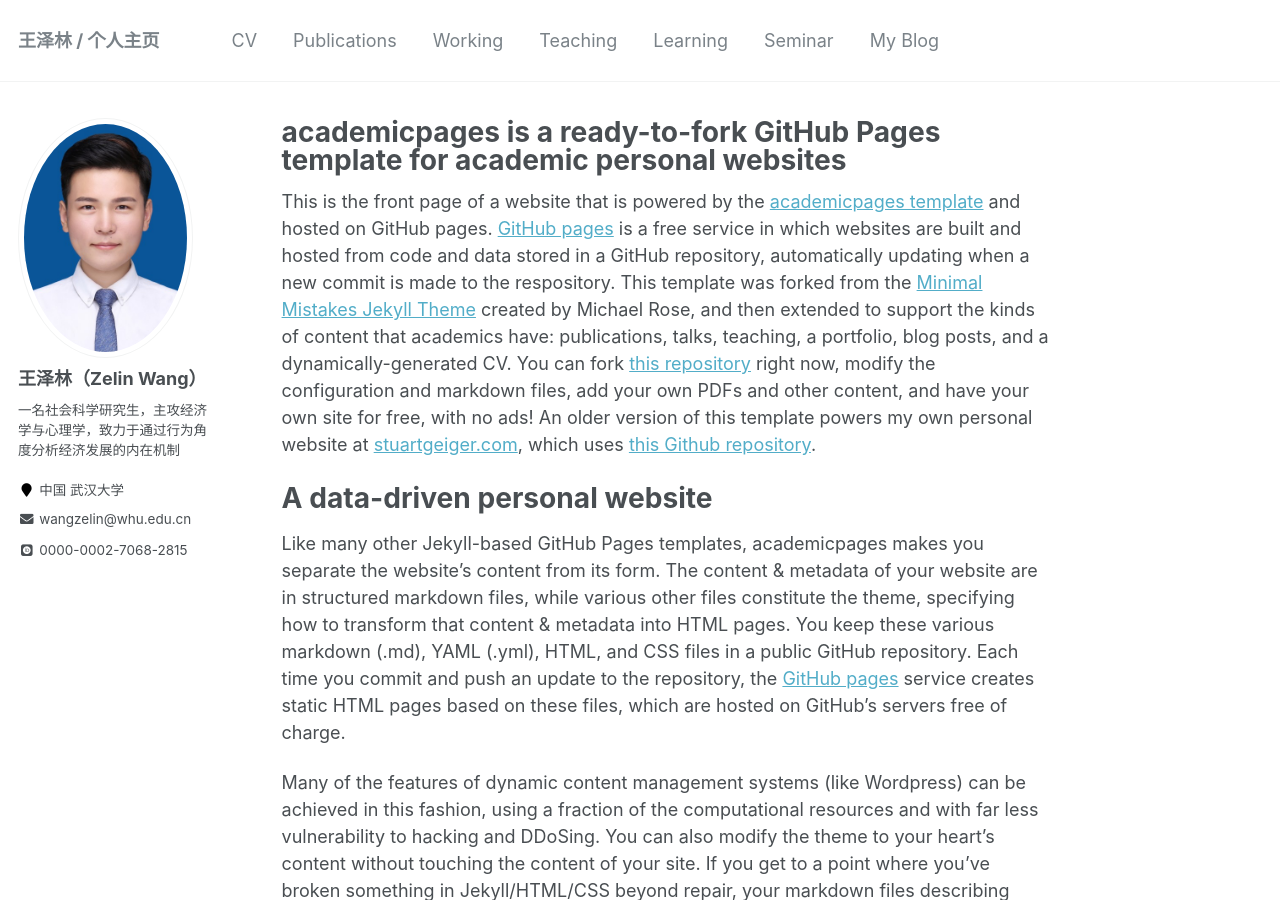
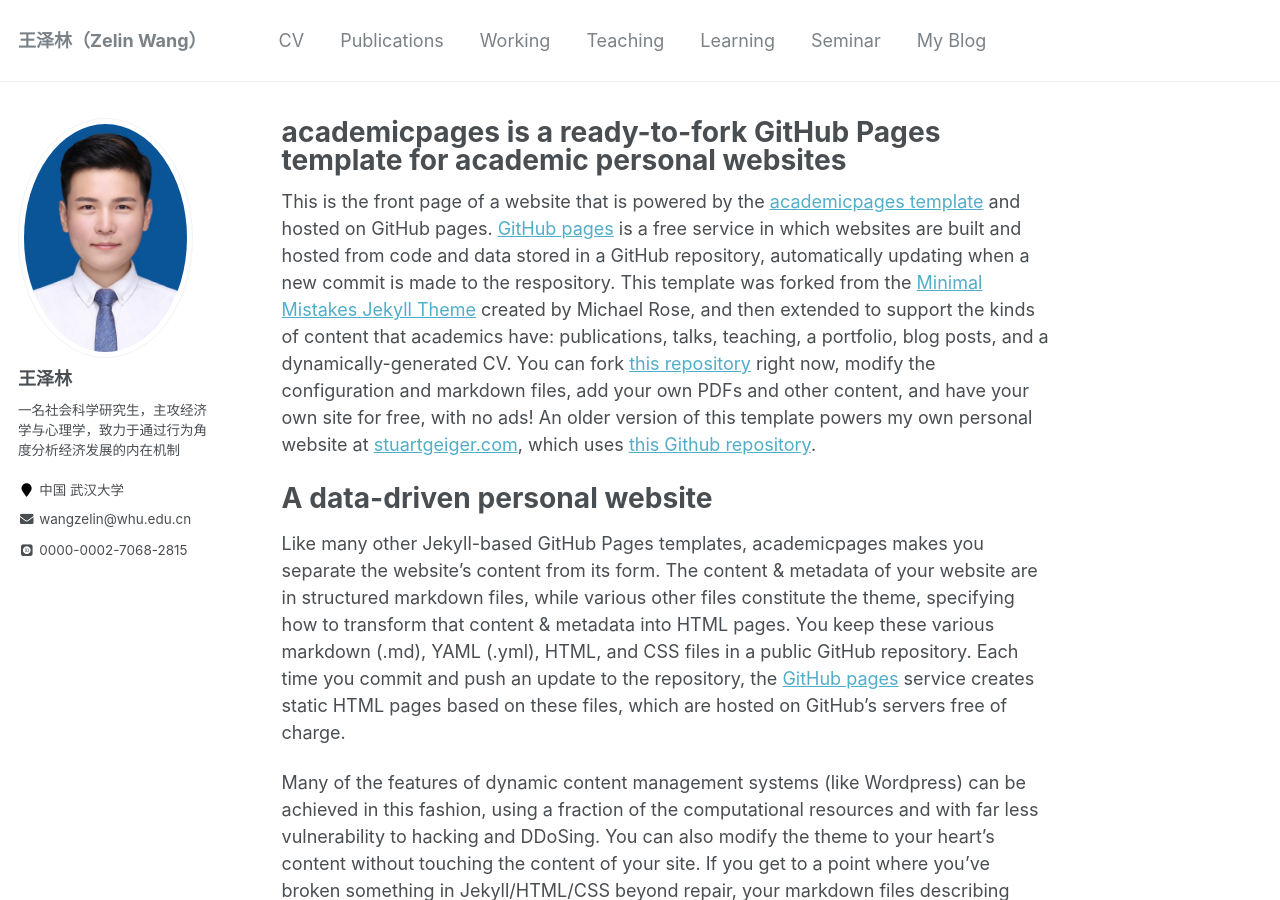
Before and after one commit to ColinWangZelin/colinwangzelin.github.io, a Jekyll site: the page built from _pages/about.md, in a window 1280 px wide and 900 px high. Built offline with Jekyll 4.4.1, drawn with Linux system fonts in a browser that asks for light colours; some web fonts are replaced.

Commit message:
Update _config.yml

```diff
--- a/_config.yml
+++ b/_config.yml
@@ -7,7 +7,7 @@
 
 # Site Settings
 locale                   : "China"
-title                    : "王泽林 / 个人主页"
+title                    : "王泽林（Zelin Wang）"
 title_separator          : "-"
 name                     : &name "王泽林"
 description              : &description "一名社会科学研究者，主攻经济学与心理学"
@@ -80,7 +80,7 @@ analytics:
 
 # Site Author
 author:
-  name             : "王泽林（Zelin Wang）"
+  name             : "王泽林"
   avatar           : "wangzelin.png"
   bio              : "一名社会科学研究生，主攻经济学与心理学，致力于通过行为角度分析经济发展的内在机制"
   location         : "中国 武汉大学"
```
